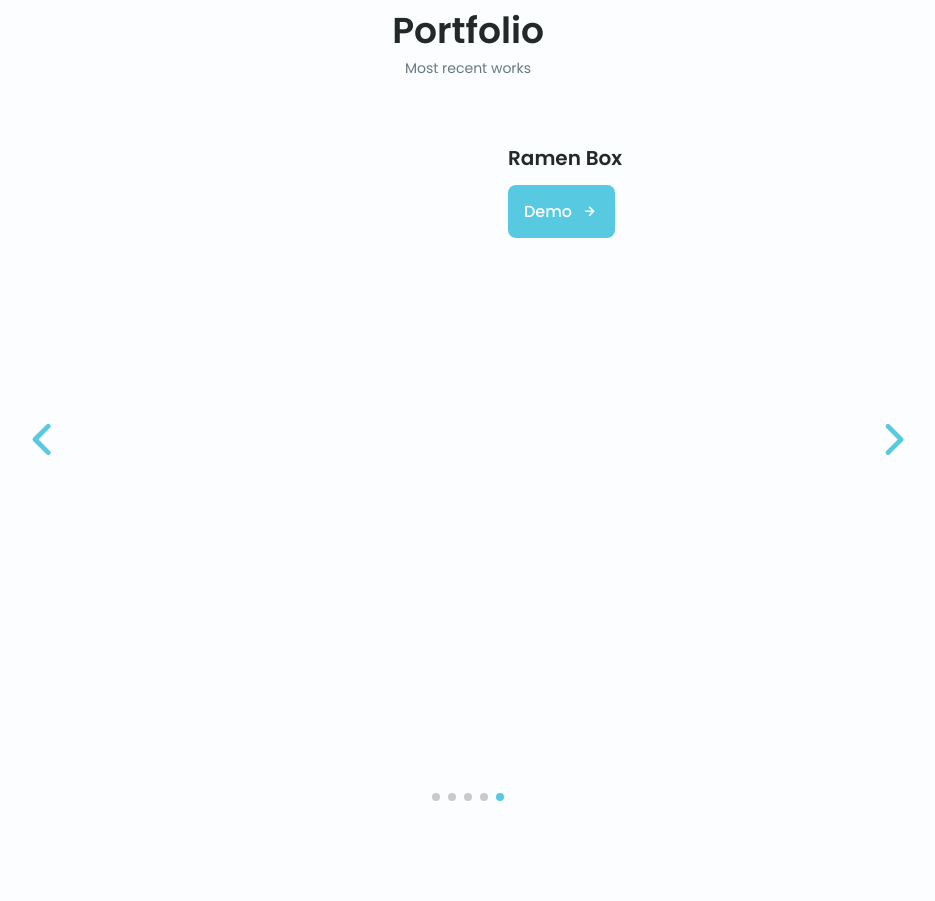
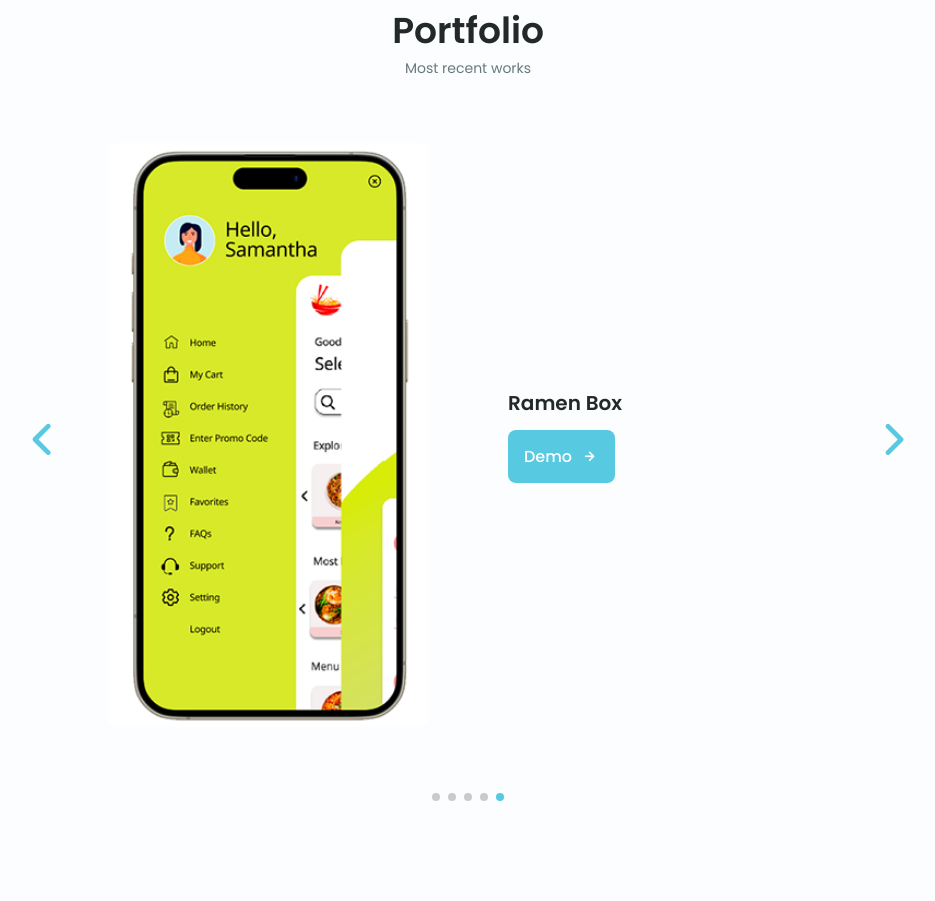
Before and after one commit to Pabloploplo/portfolio, a plain HTML site: page index.html in a window 1280 px wide. Shown: the part 3382-4283 px from the top of the page, without its empty margins (172-1107 px from the left). Drawn offline with nearby package versions, Linux system fonts and the light colour scheme; files whose address does not match are found by name.

Commit message:
Add files via upload

```diff
--- a/index.html
+++ b/index.html
@@ -500,7 +500,7 @@
             <!--==================== PORTFOLIO 3 ====================-->
 
             <div class="portfolio__content grid swiper-slide">
-                <img src="./packages/images/RamenBox/02.png" alt="" class="portfolio__img">
+                <img src="./packages/images/Dribble_Portfolio/RamenBox.png" alt="" class="portfolio__img">
 
                 <div class="portfolio_">
                     <h3 class="portfolio__title">Ramen Box</h3>
```
